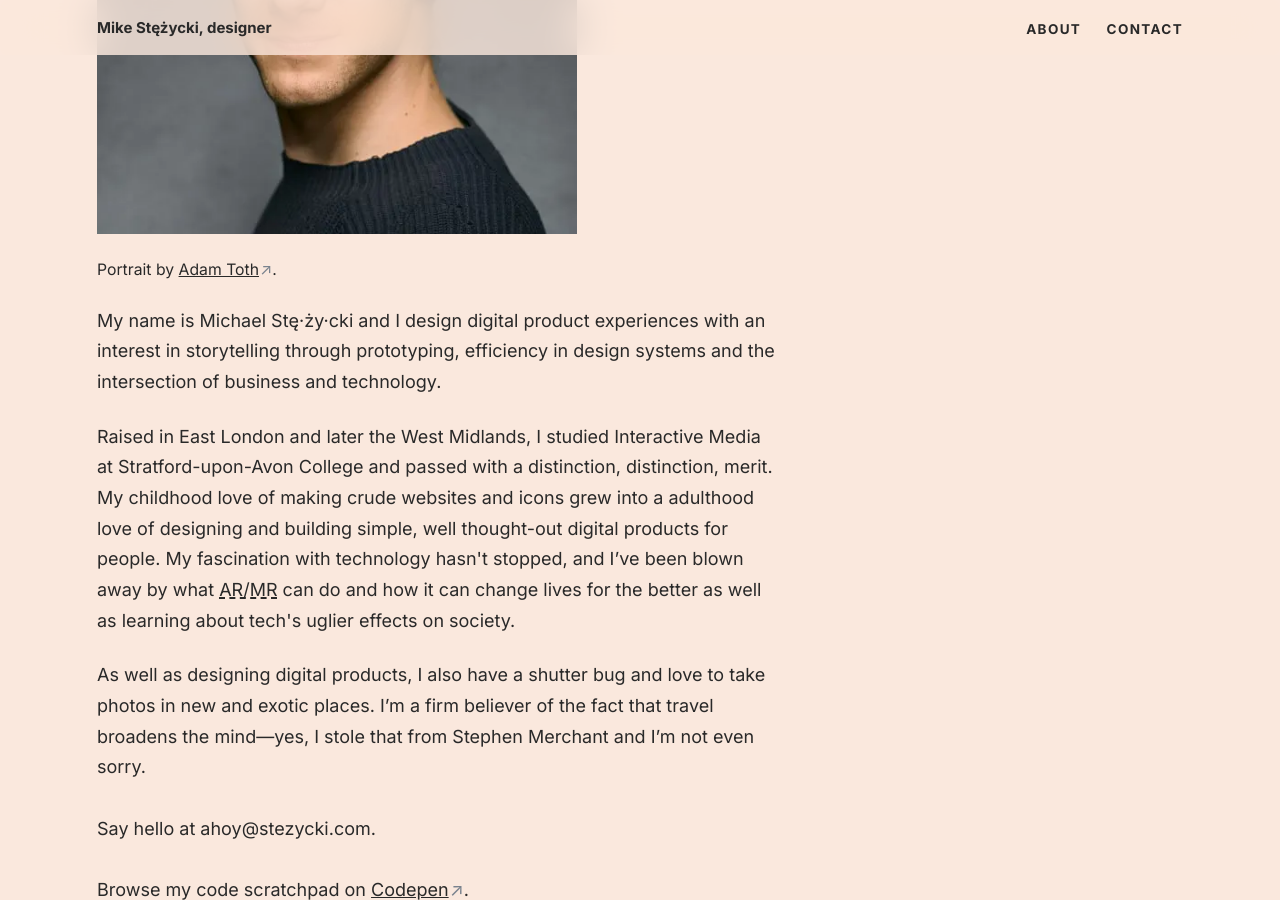
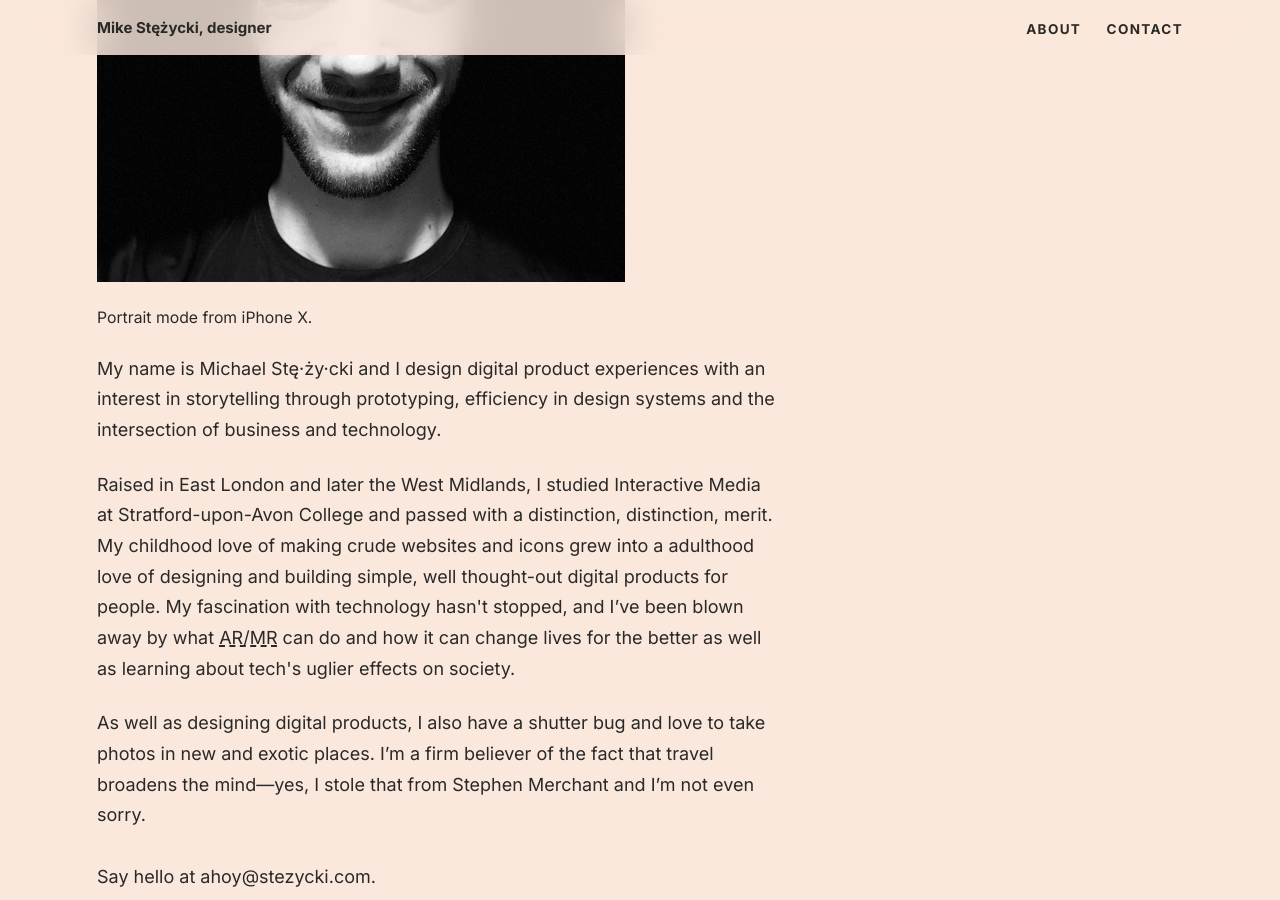
Before and after one commit to mr-stezz/mr-stezz.github.io, a Jekyll site: the page built from about.md, in a window 1280 px wide and 900 px high, scrolled down 465 px. Built offline with Jekyll 4.4.1, drawn with Linux system fonts in a browser that asks for light colours.

Commit message:
Switch up mugshot on about

```diff
--- a/about.md
+++ b/about.md
@@ -8,23 +8,23 @@ group: "navigation"
     <picture>
       <source
         type="image/webp"
-        srcset="/assets/img/content/mugshot-tadam.webp 1x,
-                /assets/img/content/mugshot-tadam@2x.webp 2x">
+        srcset="/assets/img/content/mugshot.webp 1x,
+                /assets/img/content/mugshot@2x.webp 2x">
       <source
         type="image/jpg"
-        srcset="/assets/img/content/mugshot-tadam.jpg 1x,
-                /assets/img/content/mugshot-tadam@2x.jpg 2x">
+        srcset="/assets/img/content/mugshot.jpg 1x,
+                /assets/img/content/mugshot@2x.jpg 2x">
       <img
-        src="/assets/img/content/mugshot-tadam.jpg"
-        srcset="/assets/img/content/mugshot-tadam.jpg 1x,
-                /assets/img/content/mugshot-tadam@2x.jpg 2x"
+        src="/assets/img/content/mugshot.jpg"
+        srcset="/assets/img/content/mugshot.jpg 1x,
+                /assets/img/content/mugshot@2x.jpg 2x"
         alt="A head and shoulders shot of my face."
         loading="auto"
         class="u--m-bottom"
-        width="480"
-        height="480">
+        width="528"
+        height="528">
     </picture>
-    <figcaption>Portrait by <a href="https://tadam.co.uk" title="Headshots from London based Photographer, Adam Toth.">Adam Toth</a>.</figcaption>
+    <figcaption>Portrait mode from iPhone X.</figcaption>
   </figure>
   <p>
     My name is Michael <dfn title="[ste-zee-key]">St&#281;&middot;&#380;y&middot;cki</dfn> and I design digital product experiences with an interest in storytelling through prototyping, efficiency in design systems and the intersection of business and technology.
```
Also changed, not shown: assets/img/content/mugshot.webp (added), assets/img/content/mugshot@2x.webp (added).
